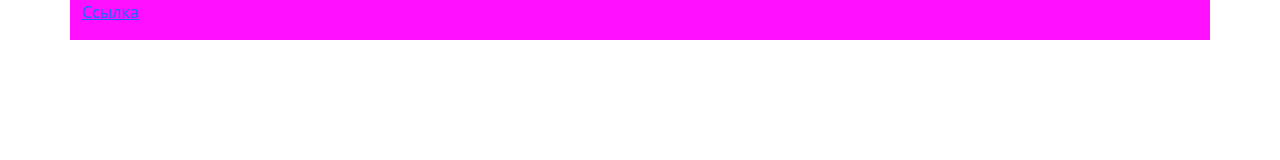
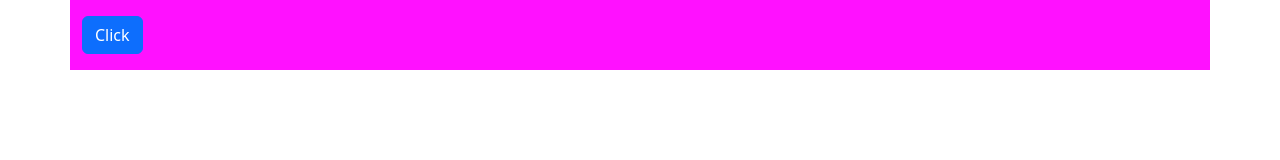
Before and after one commit to DionVik/test_poligon, a plain HTML site: page index.html in a window 1280 px wide. Drawn offline with Linux system fonts and the light colour scheme.

Commit message:
Added button

```diff
--- a/index.html
+++ b/index.html
@@ -28,7 +28,9 @@ content="width=device-width, initial-scale=1, shrink-to-fit=no">
     <div class="row">
         <div class="col-md-12 text-light" style="background-color: #FF11FF;">
             <p>
-                <a href="#">Ссылка</a>
+                <form action="#">
+                     <button type="submit" class="btn btn-primary">Click</button>
+                </form>
             </p>
         </div>
     </div>
```
